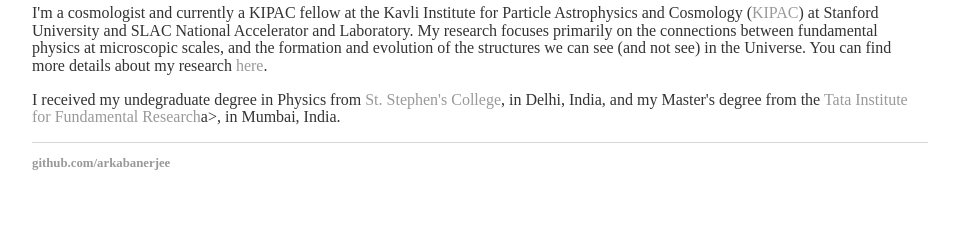
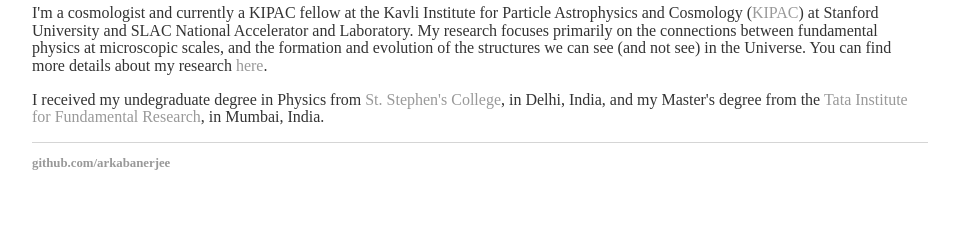
Before and after one commit to arkabanerjee/arkabanerjee.github.io, a Jekyll site: the page built from index.html, in a window 1280 px wide. Shown: the part 753-981 px from the top of the page, without its empty margins (160-1123 px from the left). Built offline with Jekyll 4.4.1, drawn with Linux system fonts in a browser that asks for light colours.

```diff
--- a/index.html
+++ b/index.html
@@ -8,5 +8,5 @@
 <div class="blurb">
 	<h1>Welcome to my homepage!</h1>
 	<p>I'm a cosmologist and currently a KIPAC fellow at the Kavli Institute for Particle Astrophysics and Cosmology (<a href="https://kipac.stanford.edu/">KIPAC</a>) at Stanford University and SLAC National Accelerator and Laboratory. My research focuses primarily on the connections between fundamental physics at microscopic scales, and the formation and evolution of the structures we can see (and not see) in the Universe. You can find more details about my research <a href="/research">here</a>.</p>
-	<p>I received my undegraduate degree in Physics from <a href="https://www.ststephens.edu/">St. Stephen's College</a>, in Delhi, India, and my Master's degree from the <a href="https://www.tifr.res.in/">Tata Institute for Fundamental Research</a>a>, in Mumbai, India.</p>
+	<p>I received my undegraduate degree in Physics from <a href="https://www.ststephens.edu/">St. Stephen's College</a>, in Delhi, India, and my Master's degree from the <a href="https://www.tifr.res.in/">Tata Institute for Fundamental Research</a>, in Mumbai, India.</p>
 </div><!-- /.blurb -->
```
